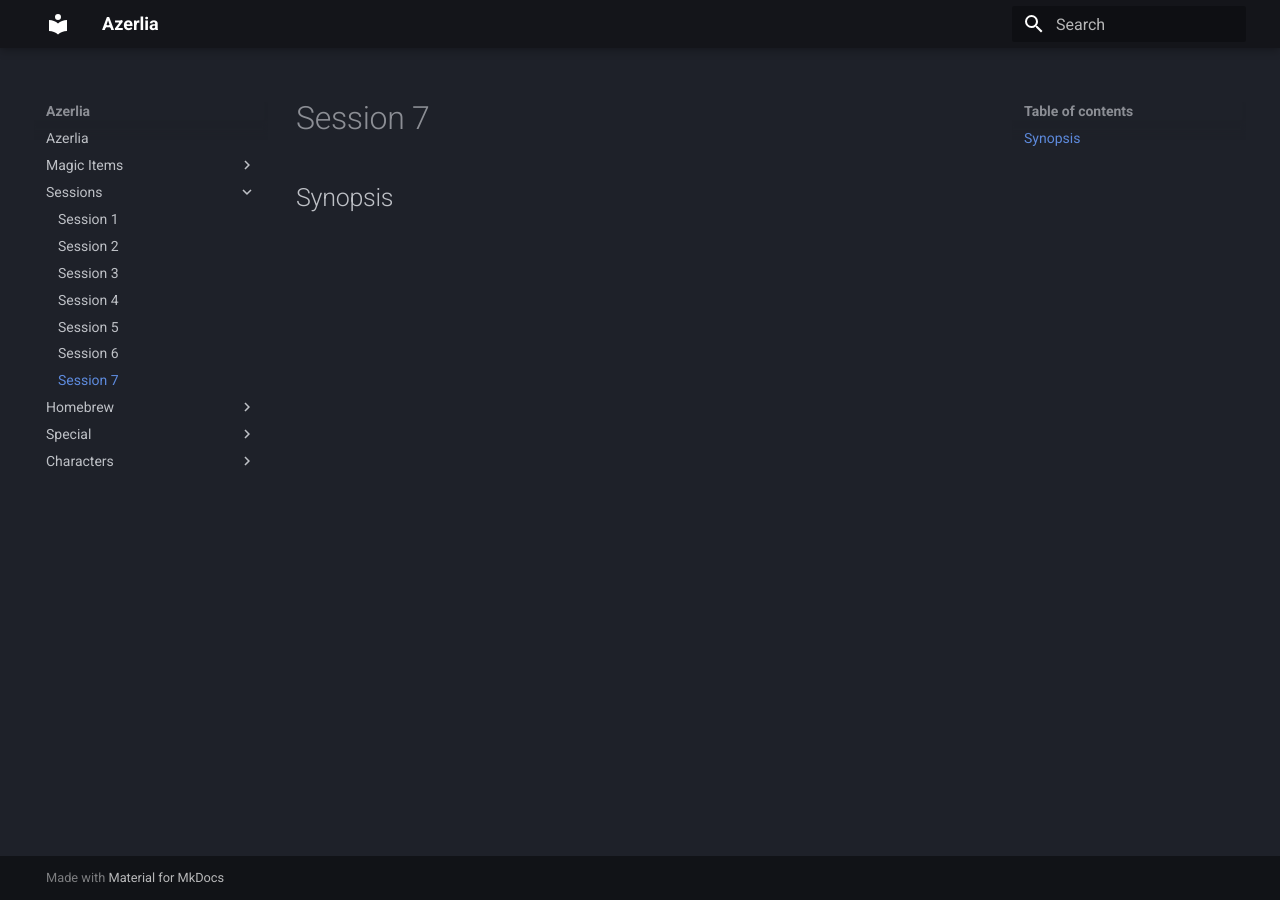
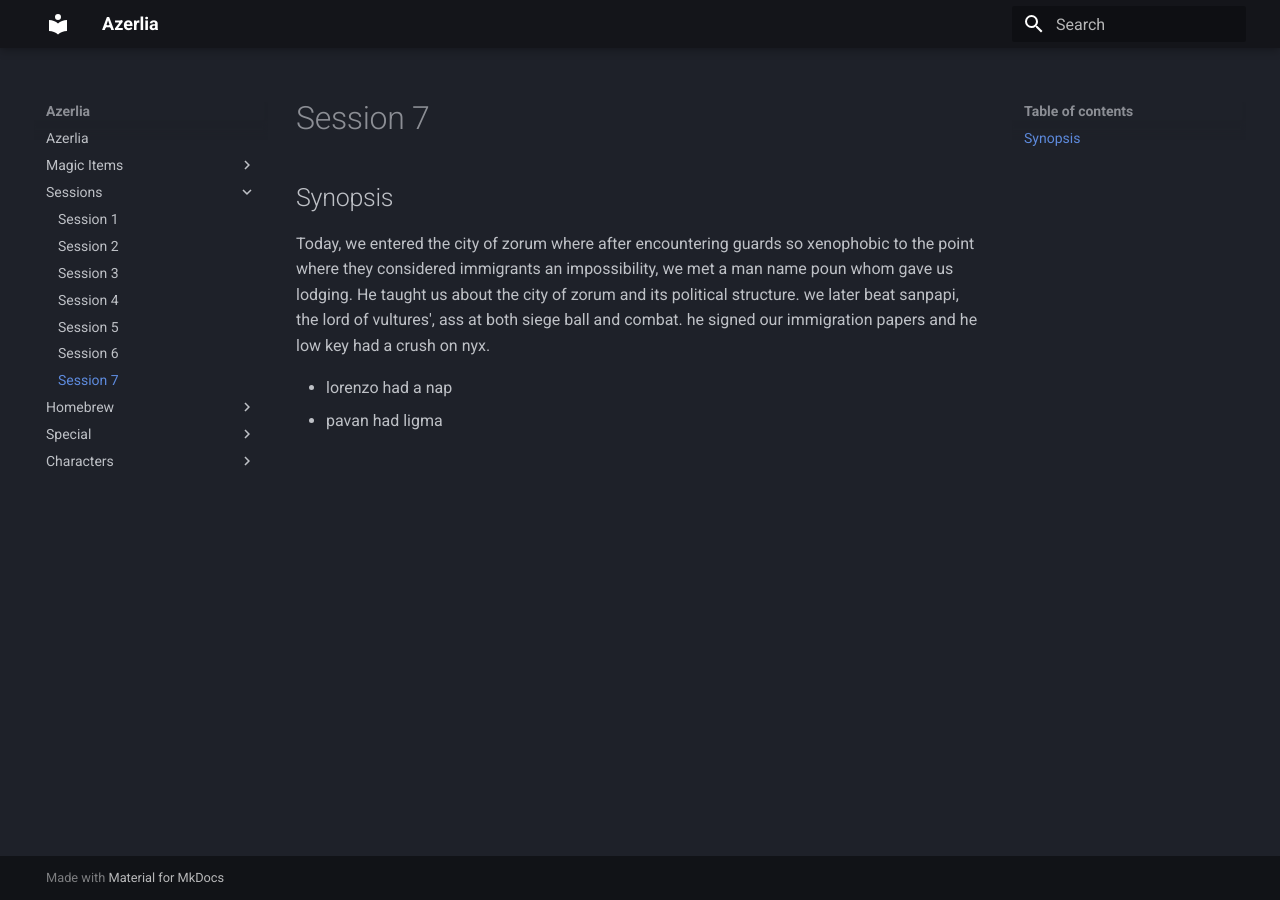
Before and after one commit to Zolmy/azerlia, an MkDocs documentation site: the page built from docs/sessions/session-07.md, in a window 1280 px wide. Built offline with MkDocs 1.6.1 and Material for MkDocs 9.7.7, drawn with Linux system fonts in a browser that asks for light colours.

Commit message:
session7 summary

```diff
--- a/docs/sessions/session-07.md
+++ b/docs/sessions/session-07.md
@@ -1,3 +1,7 @@
 # Session 7
 
 ## Synopsis
+Today, we entered the city of zorum where after encountering guards so xenophobic to the point where they considered immigrants an impossibility, we met a man name poun whom gave us lodging. He taught us about the city of zorum and its political structure. we later beat sanpapi, the lord of vultures', ass at both siege ball and combat. he signed our immigration papers and he low key had a crush on nyx.
+
+* lorenzo had a nap
+* pavan had ligma
```
